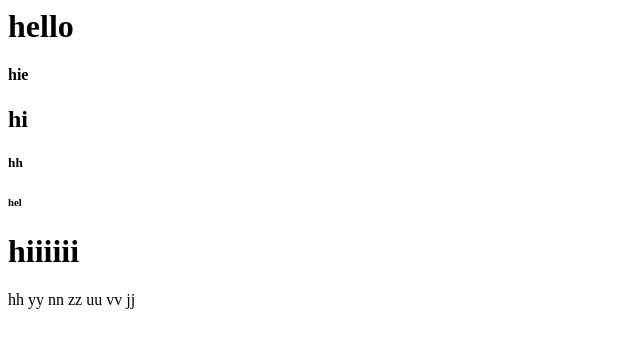
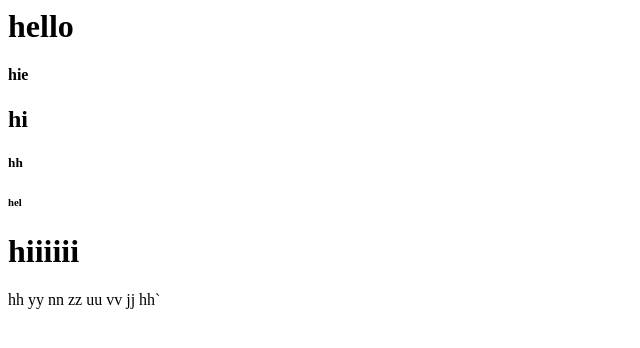
Before and after one commit to mayankbharawa/auto-scalling-aws-github-rsync, a plain HTML site: page a.html in a window 1280 px wide. Shown: the full height of the page, 0-640 px from the left. Drawn offline with Linux system fonts and the light colour scheme.

Commit message:
Update a.html

```diff
--- a/a.html
+++ b/a.html
@@ -9,6 +9,6 @@
   <h5>hh</h5>
   <h6>hel</h6>
   <h1>hiiiiii</h1>
-  hh yy  nn zz uu vv  jj
+  hh yy  nn zz uu vv  jj hh`
 </body>
 </html>
```
